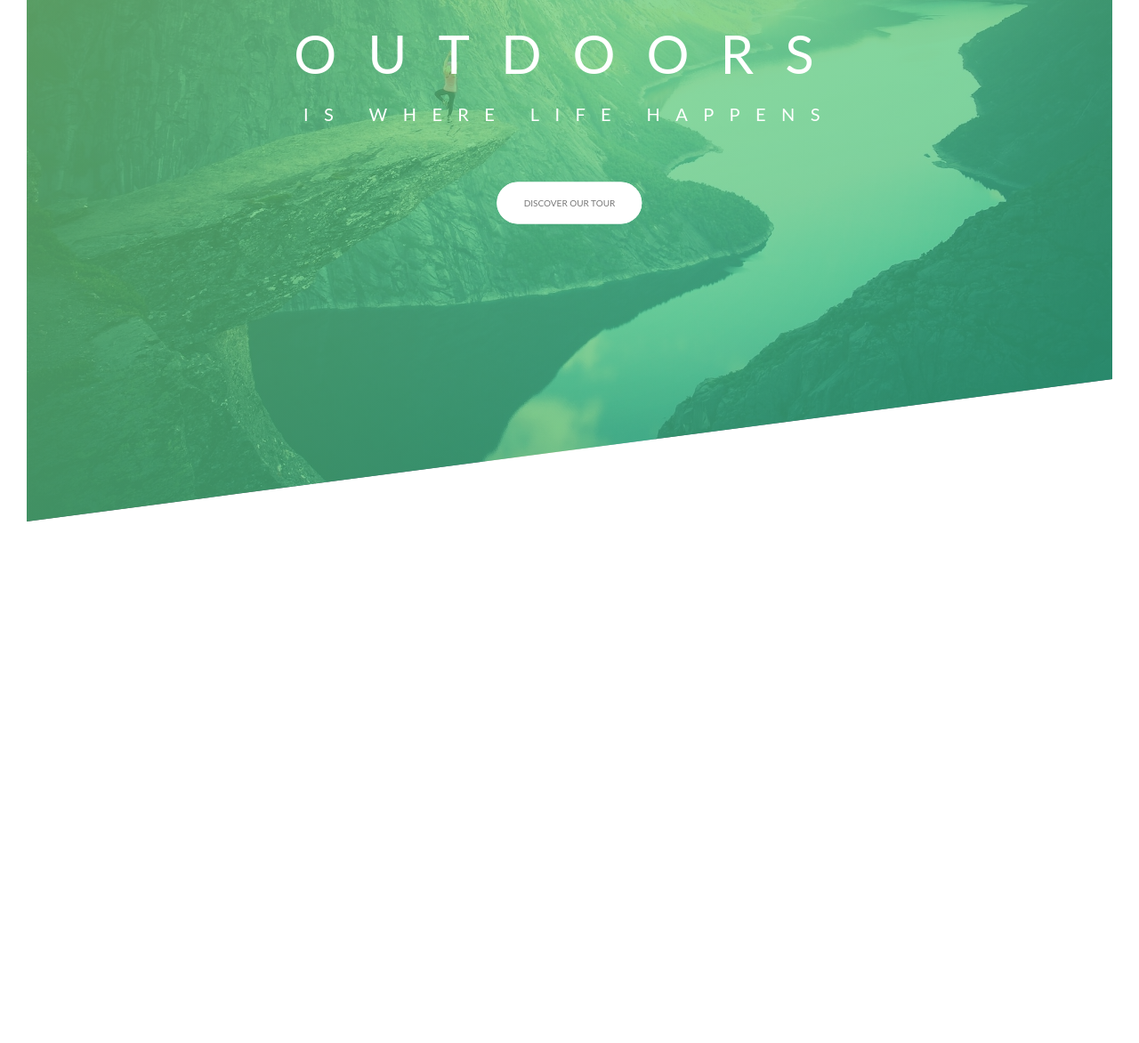
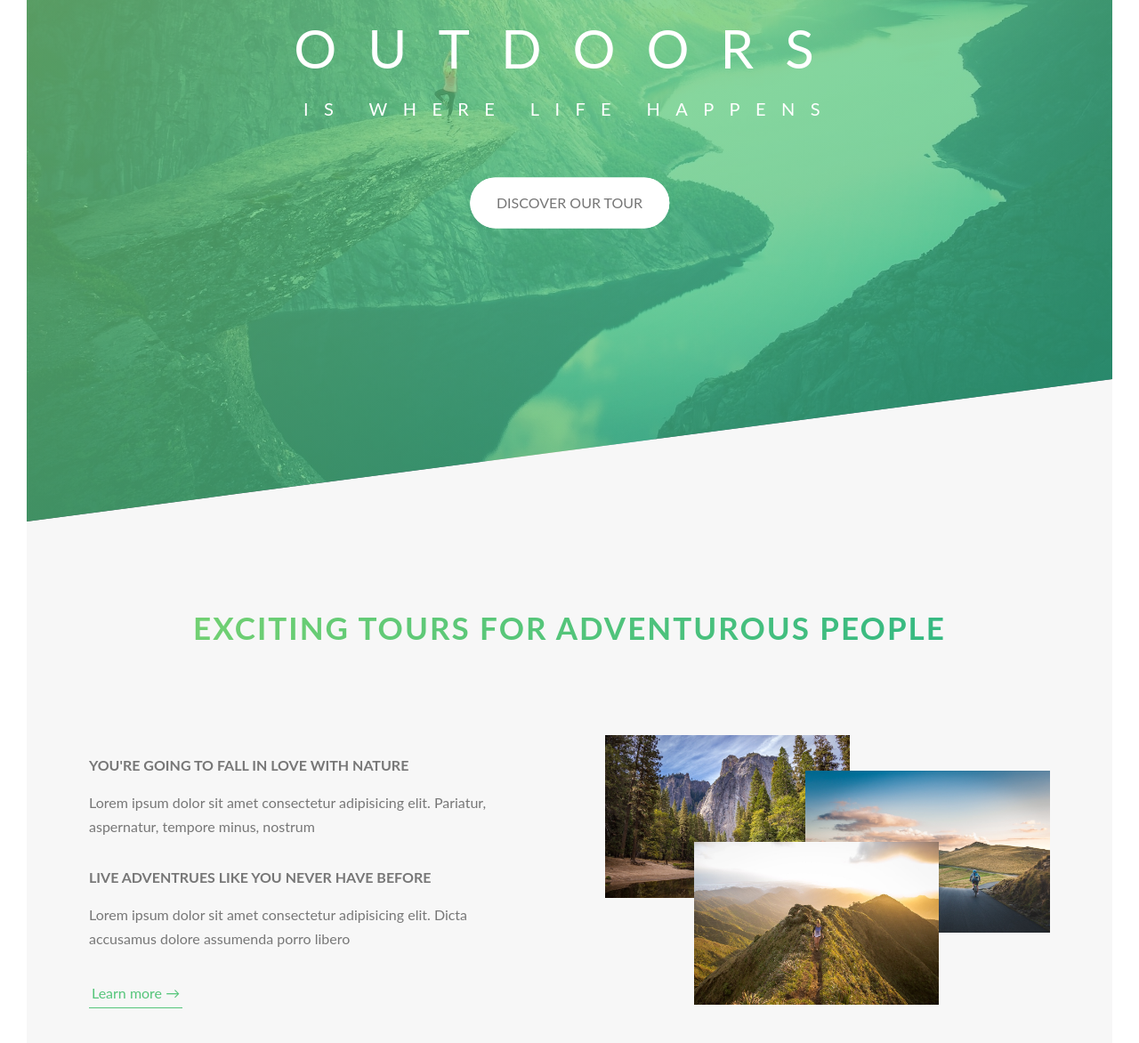
Before and after one commit to kaungMinn/Natour, a website: page practics/index.html in a window 1280 px wide. Shown: the part 204-1376 px from the top of the page at 89% size. Before the commit the page ends 820 px from the top, so only its background shows below. Drawn offline with Linux system fonts and the light colour scheme.

Commit message:
testing going on

```diff
--- a/practics/index.html
+++ b/practics/index.html
@@ -21,9 +21,57 @@
                 <span class="heading-primary--sub">is where life happens</span>
             </h1>
 
-            <a href="#" class="btn btn--white btn-animated">Discover our tour</a>
+            <a href="#" class="btn btn--white btn--animated">Discover our tour</a>
         </div>
     </header>
+
+    <main>
+        <section class="section-about">
+            <div class="u-center-text u-margin-bottom-big">
+                <h2 class="heading-secondary">
+                    Exciting tours for adventurous people
+                </h2>
+            </div>
+
+            <div class="row">
+                <div class="col-1-of-2">
+                    <h3 class="heading-tertiary u-margin-bottom-small">
+                        You're going to fall in love with nature
+                    </h3>
+                    <p class="paragraph">
+                        Lorem ipsum dolor sit amet consectetur adipisicing elit. Pariatur,
+                        aspernatur, tempore minus, nostrum
+                    </p>
+
+
+                    <h3 class="heading-tertiary u-margin-bottom-small">
+                        Live adventrues like you never have before
+                    </h3>
+                    <p class="paragraph">
+                        Lorem ipsum dolor sit amet consectetur adipisicing elit. Dicta
+                        accusamus dolore assumenda porro libero
+                    </p>
+
+                    <a href="#" class="btn-text">Learn more &rarr;</a>
+                </div>
+
+                <div class="col-1-of-2">
+                    <div class="composition">
+                        <img src="../img/nat-1-large.jpg" alt="Photo 1"
+                            class="composition__photo composition__photo__p1">
+
+                        <img src="../img/nat-2-large.jpg" alt="Photo 2"
+                            class="composition__photo composition__photo__p2">
+
+                        <img src="../img/nat-3-large.jpg" alt="Photo 3"
+                            class="composition__photo composition__photo__p3">
+
+
+                    </div>
+                </div>
+            </div>
+        </section>
+    </main>
 </body>
 
 </html>
--- a/practics/sass/abstracts/_mixins.scss
+++ b/practics/sass/abstracts/_mixins.scss
@@ -0,0 +1,7 @@
+@mixin clearfix {
+  &:after {
+    content: "";
+    display: table;
+    clear: both;
+  }
+}
--- a/practics/sass/abstracts/_variables.scss
+++ b/practics/sass/abstracts/_variables.scss
@@ -11,3 +11,8 @@ $color-black: #000;
 
 //Font
 $default-font-size: 1.6rem;
+
+//Grid
+$grid-width: 114rem;
+$gutter-vertical: 8rem;
+$gutter-horizontal: 6rem;
--- a/practics/sass/base/_animation.scss
+++ b/practics/sass/base/_animation.scss
@@ -1,34 +1,47 @@
 @keyframes moveInLeft {
-    0%{
+  0% {
     opacity: 0;
     transform: translateX(-10rem);
   }
 
-    80%{
+  80% {
     transform: translateX(1rem);
   }
 
-    100%{
+  100% {
     opacity: 1;
     transform: translate(0);
   }
-
 }
 
-
 @keyframes moveInRight {
-    0%{
+  0% {
     opacity: 0;
     transform: translateX(10rem);
   }
 
-    80%{
-
+  80% {
     transform: translateX(-1rem);
   }
 
-    100%{
+  100% {
     opacity: 1;
     transform: translate(0);
   }
 }
+
+@keyframes moveInBottom {
+  0% {
+    opacity: 0;
+    transform: translateY(3rem);
+  }
+
+  80% {
+    transform: translateY(-1rem);
+  }
+
+  100% {
+    opacity: 1;
+    transform: translate(0);
+  }
+}
--- a/practics/sass/base/_typography.scss
+++ b/practics/sass/base/_typography.scss
@@ -28,3 +28,36 @@ body {
     animation: moveInRight 1s ease-out;
   }
 }
+
+.heading-secondary {
+  font-size: 3.5rem;
+  text-transform: uppercase;
+  font-weight: 700;
+  letter-spacing: 0.2rem;
+  background-image: linear-gradient(
+    to right,
+    $color-primary-light,
+    $color-primary-dark
+  );
+  background-clip: text;
+  color: transparent;
+  transition: all 0.2s;
+
+  &:hover {
+    transform: skewY(2deg) skewX(15deg) scale(1.1);
+    text-shadow: 0.5rem 1rem 2rem rgba($color-black, 0.2);
+  }
+}
+
+.heading-tertiary {
+  font-size: $default-font-size;
+  font-weight: 700;
+  text-transform: uppercase;
+}
+
+.paragraph {
+  font-size: $default-font-size;
+  &:not(:last-child) {
+    margin-bottom: 3rem;
+  }
+}
--- /dev/null
+++ b/practics/sass/base/_utilities.scss
@@ -0,0 +1,11 @@
+.u-center-text {
+  text-align: center;
+}
+
+.u-margin-bottom-big {
+  margin-bottom: 8rem;
+}
+
+.u-margin-bottom-small {
+  margin-bottom: 1.5rem;
+}
--- a/practics/sass/components/_button.scss
+++ b/practics/sass/components/_button.scss
@@ -8,6 +8,7 @@
     display: inline-block;
     transition: all 0.3s;
     position: relative;
+    font-size: $default-font-size;
   }
 
   &:hover {
@@ -34,6 +35,11 @@
     }
   }
 
+  &--animated {
+    animation: moveInBottom 0.5s ease-out 0.5s;
+    animation-fill-mode: backwards;
+  }
+
   &::after {
     content: "";
     display: inline-block;
@@ -47,3 +53,23 @@
     z-index: -1;
   }
 }
+
+.btn-text {
+  &:link,
+  &:visited {
+    text-decoration: none;
+    font-size: $default-font-size;
+    color: $color-primary;
+    border-bottom: 1px solid $color-primary;
+    display: inline-block;
+    padding: 3px;
+    transition: all 0.5s;
+
+    &:hover {
+      background-color: $color-primary;
+      color: $color-white;
+      box-shadow: 1rem 1rem 2rem rgba($color-black, 0.5);
+      transform: translateY(-2px);
+    }
+  }
+}
--- /dev/null
+++ b/practics/sass/components/_composition.scss
@@ -0,0 +1,27 @@
+.composition {
+  position: relative;
+  &__photo {
+    width: 55%;
+    position: absolute;
+    outline-offset: 2rem;
+
+    &__p1 {
+      top: -2rem;
+      left: 0;
+    }
+
+    &__p2 {
+      top: 2rem;
+      right: 0;
+    }
+
+    &__p3 {
+      top: 10rem;
+      left: 10rem;
+    }
+
+    &:hover {
+      border: 1rem solid $color-primary;
+    }
+  }
+}
--- /dev/null
+++ b/practics/sass/layouts/_grid.scss
@@ -0,0 +1,16 @@
+.row {
+  padding: 2rem;
+  max-width: $grid-width;
+  margin: 0 auto;
+
+  @include clearfix;
+
+  .col-1-of-2 {
+    padding: 1rem;
+    width: calc((100% - #{$gutter-horizontal}) / 2);
+    float: left;
+    &:not(:last-child) {
+      margin-right: $gutter-horizontal;
+    }
+  }
+}
--- a/practics/sass/main.scss
+++ b/practics/sass/main.scss
@@ -1,9 +1,15 @@
 @import "abstracts/variables";
+@import "abstracts/mixins";
 
 @import "base/base";
 @import "base/typography";
 @import "base/animation";
+@import "base/utilities";
 
 @import "components/button";
+@import "components/composition";
 
 @import "layouts/header";
+@import "layouts/grid";
+
+@import "pages/home";
--- /dev/null
+++ b/practics/sass/pages/_home.scss
@@ -0,0 +1,5 @@
+.section-about {
+  background-color: $color-gray-light-1;
+  padding: 25rem 0;
+  margin-top: -20vh;
+}
```
Also changed, not shown: practics/css/style.css. Lines whose indentation alone changed are shown as unchanged.
